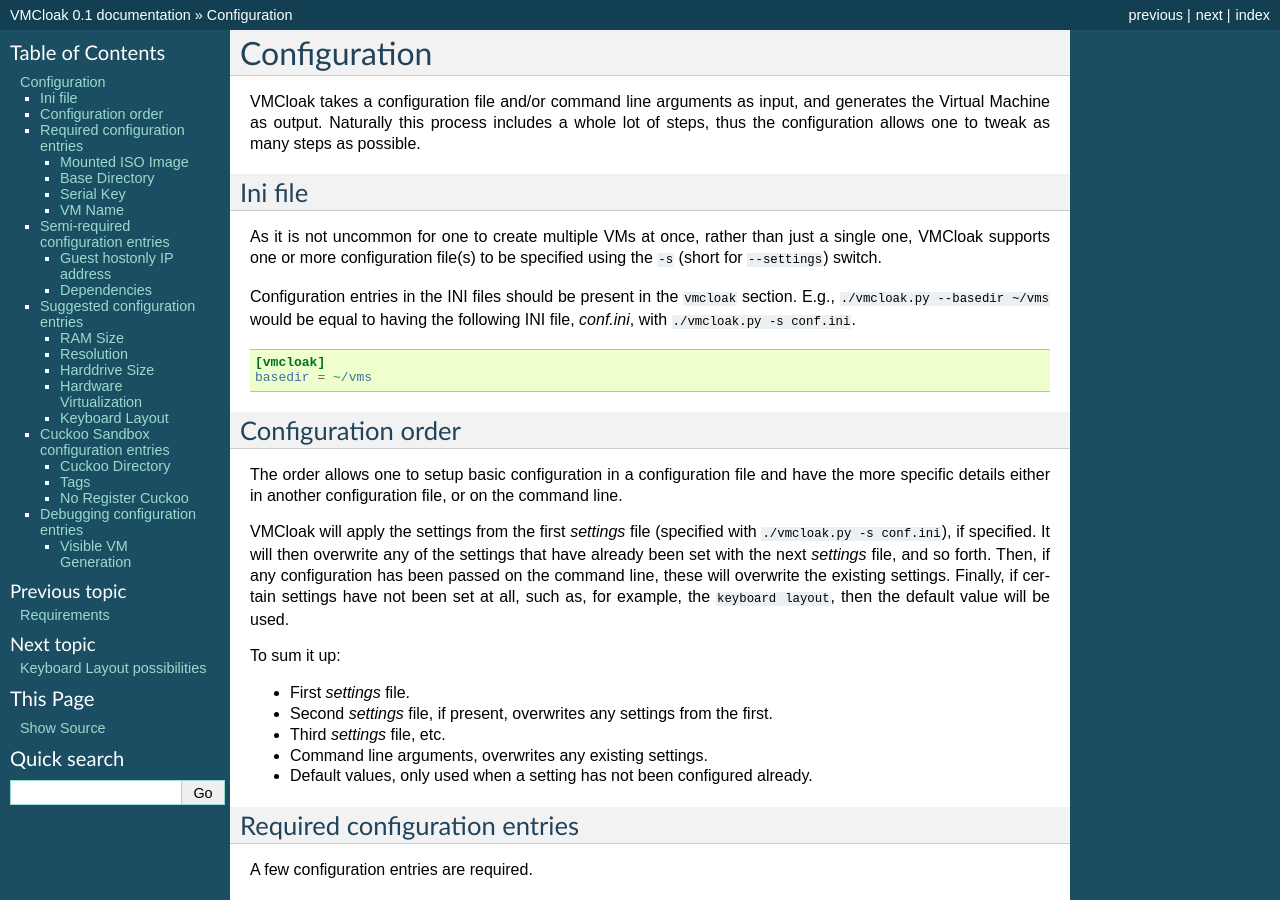
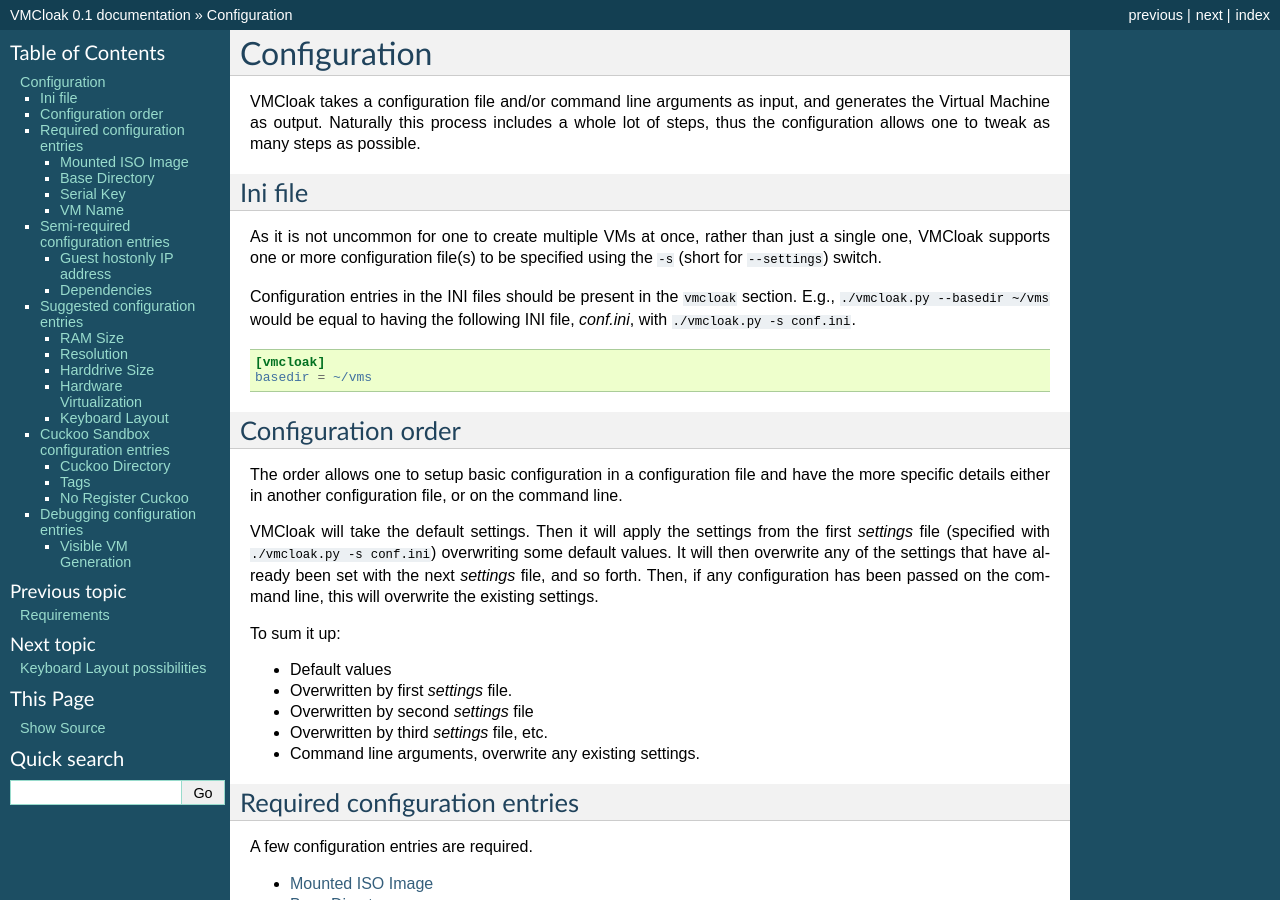
Before and after one commit to hatching/vmcloak, a Sphinx documentation site: the page built from docs/config.rst, in a window 1280 px wide and 900 px high. Built offline with Sphinx 7.4.7, drawn with Linux system fonts in a browser that asks for light colours.

Commit message:
Simplified configuration order

```diff
--- a/docs/config.rst
+++ b/docs/config.rst
@@ -35,21 +35,22 @@
 have the more specific details either in another configuration file, or on the
 command line.
 
-VMCloak will apply the settings from the first *settings* file (specified with
-``./vmcloak.py -s conf.ini``), if specified. It will then overwrite any of
-the settings that have already been set with the next *settings* file, and so
-forth. Then, if any configuration has been passed on the command line, these
-will overwrite the existing settings. Finally, if certain settings have not
-been set at all, such as, for example, the ``keyboard layout``, then the
-default value will be used.
+VMCloak will take the default settings. Then it will apply the settings from
+the first *settings* file (specified with ``./vmcloak.py -s conf.ini``)
+overwriting some default values. It will then overwrite any of the settings
+that have already been set with the next *settings* file, and so forth.
+Then, if any configuration has been passed on the command line, this will
+overwrite the existing settings.
+
 
 To sum it up:
 
-* First *settings* file.
-* Second *settings* file, if present, overwrites any settings from the first.
-* Third *settings* file, etc.
-* Command line arguments, overwrites any existing settings.
-* Default values, only used when a setting has not been configured already.
+* Default values
+* Overwritten by first *settings* file.
+* Overwritten by second *settings* file
+* Overwritten by third *settings* file, etc.
+* Command line arguments, overwrite any existing settings.
+
 
 Required configuration entries
 ------------------------------
```
